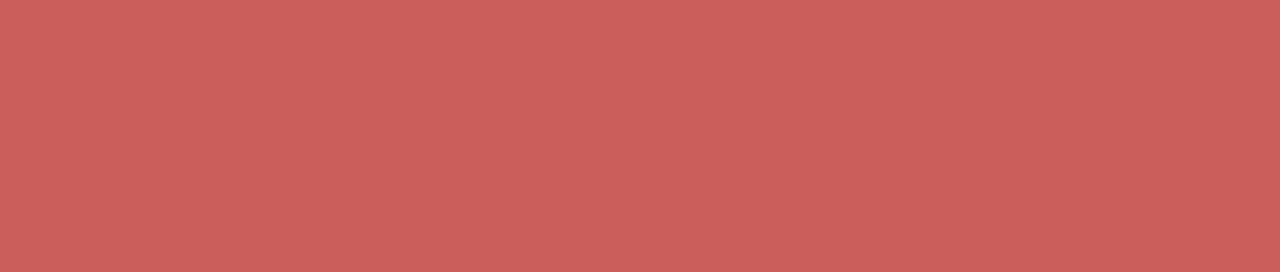
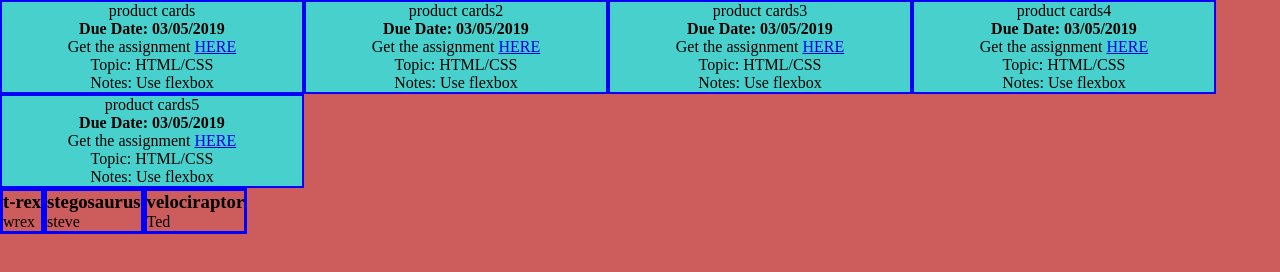
Before and after one commit to esrduke95/e13-dom-loops, a plain HTML site: page index.html in a window 1280 px wide. Drawn offline with Linux system fonts and the light colour scheme.

Commit message:
the dom exercise

```diff
--- a/index.html
+++ b/index.html
@@ -7,7 +7,14 @@
     <title>dom loops</title>
 </head>
 <body>
+    <div class="app">
+        <div id="assignments"></div>
+        <div id="dino-barn" class="dino-barn"></div>
+    </div>
+
+
     <script src="main.js"></script>
     <script src="loops.js"></script>
+    <script src="the-dom.js"></script>
 </body>
 </html>
--- a/loops.js
+++ b/loops.js
@@ -1,16 +1,16 @@
-"use strict";
+// "use strict";
 
-const colors = ['red', 'orange', 'blue', 'yellow', 'green'];
+// const colors = ['red', 'orange', 'blue', 'yellow', 'green'];
 
-const colorLoop = () => {
-    let domString = '';
+// const colorLoop = () => {
+//     let domString = '';
 
-    for(let i = 0; i < colors.length; i++) {
-        domString += `<h1>${colors[i]}</h1>`
-    }
+//     for(let i = 0; i < colors.length; i++) {
+//         domString += `<h1>${colors[i]}</h1>`
+//     }
 
-    console.log(domString);
+//     console.log(domString);
 
-}
+// }
 
-colorLoop();
+// colorLoop();
--- a/main.css
+++ b/main.css
@@ -1,3 +1,25 @@
+* {
+    margin: 0;
+    padding: 0;
+}
+
 body {
     background-color: indianred;
 }
+#dino-barn {
+    display: flex;
+}
+.dinosaur {
+    border-color: blue;
+    border-style: solid;
+}
+.assignment {
+    border: 2px solid blue;
+    background-color: mediumturquoise;
+    text-align: center;
+    width: 300px;
+}
+#assignments {
+    display: flex;
+    flex-flow: row wrap;
+}
--- /dev/null
+++ b/the-dom.js
@@ -0,0 +1,92 @@
+const dinosaurs = [
+  {
+    dinoType: "t-rex",
+    name: "wrex",
+  },
+  {
+    dinoType: "stegosaurus",
+    name: "steve",
+  },
+  {
+    dinoType: "velociraptor",
+    name: "Ted",
+  },
+];
+
+const assignments = [
+  {
+    title: "product cards",
+    dueDate: "03/05/2019",
+    topic: "HTML/CSS",
+    notes: "Use flexbox",
+    assignmentUrl: "http://www.google.com",
+  },
+  {
+    title: "product cards2",
+    dueDate: "03/05/2019",
+    topic: "HTML/CSS",
+    notes: "Use flexbox",
+    assignmentUrl: "http://www.google.com",
+  },
+  {
+    title: "product cards3",
+    dueDate: "03/05/2019",
+    topic: "HTML/CSS",
+    notes: "Use flexbox",
+    assignmentUrl: "http://www.google.com",
+  },
+  {
+    title: "product cards4",
+    dueDate: "03/05/2019",
+    topic: "HTML/CSS",
+    notes: "Use flexbox",
+    assignmentUrl: "http://www.google.com",
+  },
+  {
+    title: "product cards5",
+    dueDate: "03/05/2019",
+    topic: "HTML/CSS",
+    notes: "Use flexbox",
+    assignmentUrl: "http://www.google.com",
+  },
+];
+
+const printToDom = (divId, textToPrint) => {
+  const selectedDiv = document.getElementById(divId);
+  selectedDiv.innerHTML = textToPrint;
+};
+
+const buildDinosaurs = () => {
+  let domString = "";
+
+  for (let i = 0; i < dinosaurs.length; i++) {
+    domString += `<div class="dinosaur">`;
+    domString += `<h3>${dinosaurs[i].dinoType}</h3>`;
+    domString += `<p>${dinosaurs[i].name}</p>`;
+    domString += `</div>`;
+  }
+  printToDom("dino-barn", domString);
+};
+
+
+const buildAssignmentCards = () => {
+  let domString = "";
+
+  for (let j = 0; j < assignments.length; j++) {
+    domString += `<div class="assignment">`;
+    domString += `<div class="assignment-title">${assignments[j].title}</div>`;
+    domString += `<strong>Due Date: ${assignments[j].dueDate}</strong>`;
+    domString += `<div>Get the assignment <a href=${assignments[j].assignmentUrl}>HERE</a></div>`;
+    domString += `<div>Topic: ${assignments[j].topic}</div>`;
+    domString += `<div>Notes: ${assignments[j].notes}</div>`;
+    domString += `</div>`;
+  }
+  printToDom("assignments", domString);
+};
+
+const init1 = () => {
+    buildAssignmentCards();
+    buildDinosaurs();
+}
+
+init1();
```
